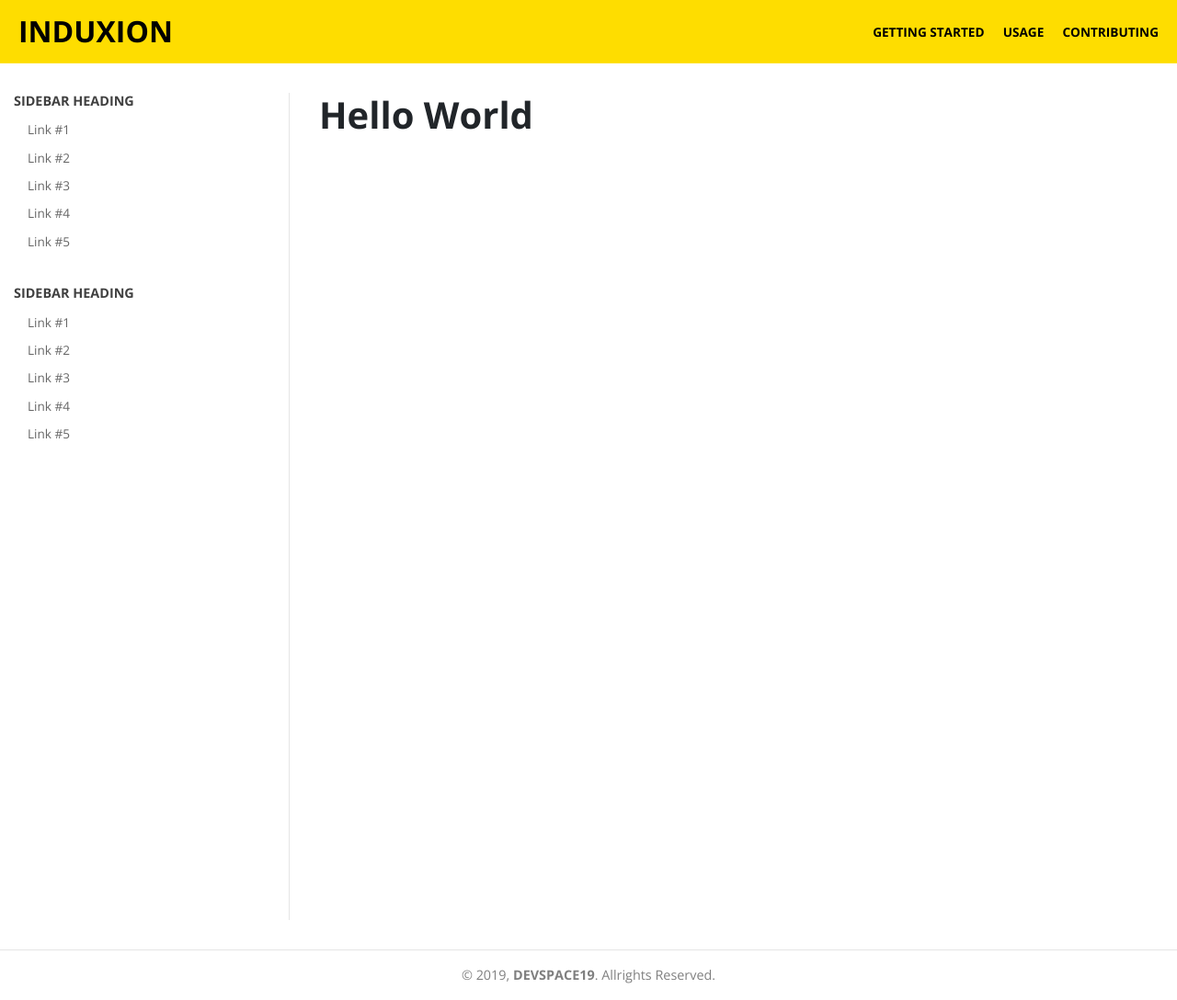
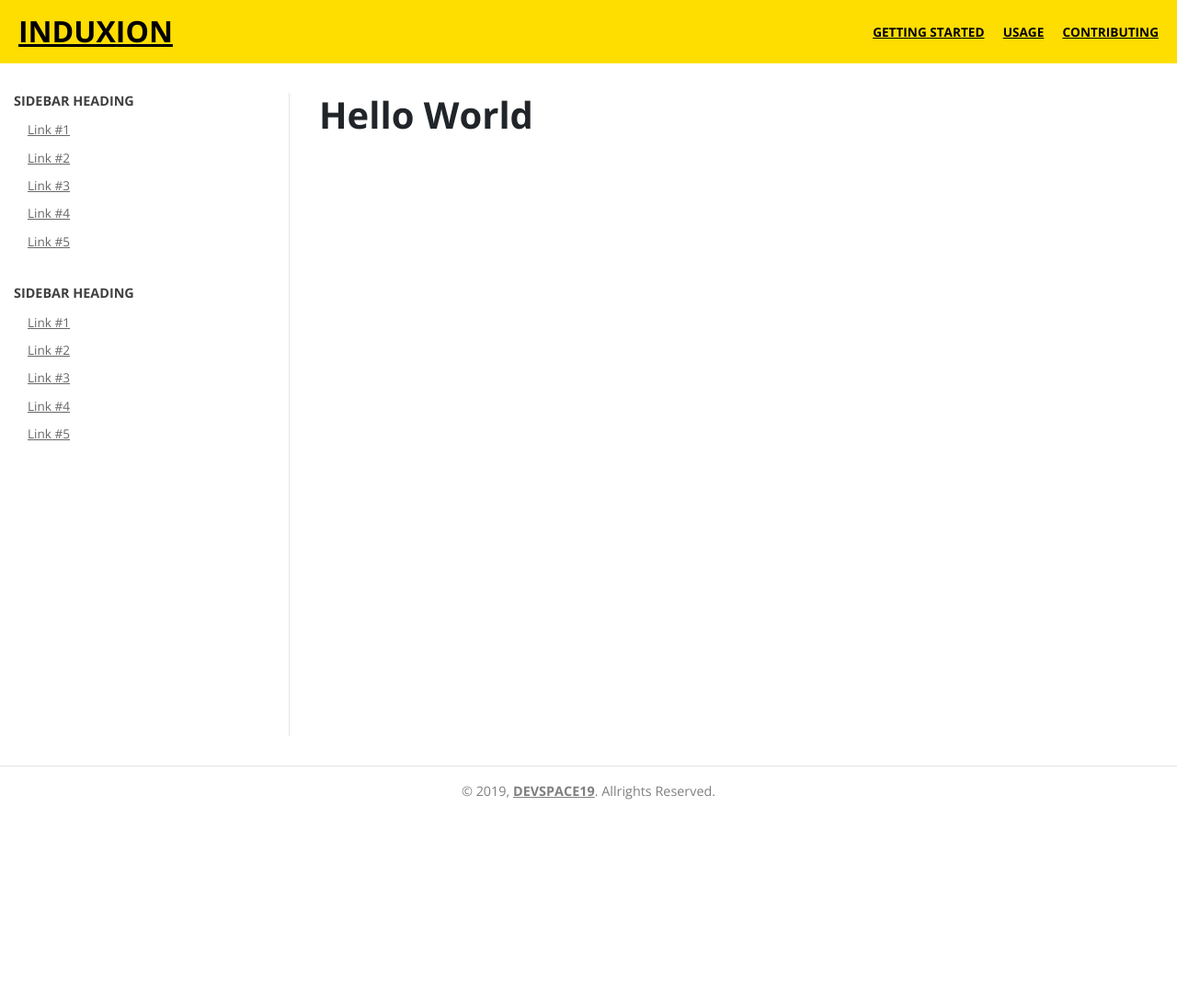
Before and after one commit to devspace19/induxion, a Jekyll site: the page built from docs/getting-started.md, in a window 1280 px wide. Shown: the whole page at 92% size. Built offline with Jekyll 4.4.1, drawn with Linux system fonts in a browser that asks for light colours; after the commit the page ends 900 px from its top, so only the background shows below that.

Commit message:
feat: update layout

```diff
--- a/docs/_styles/_base.scss
+++ b/docs/_styles/_base.scss
@@ -5,9 +5,11 @@ html {
 
 a {
     color: inherit;
+    text-decoration: underline;
 
     &:hover {
         color: inherit;
+        text-decoration: none;
     }
 }
 
--- /dev/null
+++ b/docs/_styles/_error.scss
@@ -0,0 +1,5 @@
+.Error {
+    text-align: center;
+    margin: 5rem auto;
+    min-height: calc(100vh - 150px - 10rem);
+}
--- a/docs/_styles/components/_content.scss
+++ b/docs/_styles/components/_content.scss
@@ -9,7 +9,7 @@
     }
 
     &__Container {
-        min-height: 100vh;
+        min-height: calc(100vh - 200px);
 
         @media (min-width: 768px) {
             padding: 0 2rem;
--- a/docs/_styles/main.scss
+++ b/docs/_styles/main.scss
@@ -4,6 +4,7 @@
 @import "vendors/bootstrap";
 
 @import "base";
+@import "error";
 @import "components/card";
 @import "components/content";
 @import "components/footer";
--- a/docs/_styles/vendors/bootstrap/_buttons.scss
+++ b/docs/_styles/vendors/bootstrap/_buttons.scss
@@ -1,4 +1,6 @@
 .btn {
+    text-decoration: none;
+
     &-outline-light {
         color: black;
         border-color: black;
--- a/docs/assets/css/main.css
+++ b/docs/assets/css/main.css
@@ -1,5 +1,7 @@
 @import url("https://fonts.googleapis.com/css?family=Open+Sans:300,400,700&display=swap");
 @import url("https://stackpath.bootstrapcdn.com/font-awesome/4.7.0/css/font-awesome.min.css");
+.btn {
+  text-decoration: none; }
   .btn-outline-light {
     color: black;
     border-color: black; }
@@ -7,7 +9,6 @@
       color: #fedd00 !important;
       background-color: black !important;
       border-color: transparent; }
-
   .btn-primary {
     background-color: #fedd00;
     border-color: transparent;
@@ -22,12 +23,19 @@ html {
   font-family: "Open Sans", sans-serif; }
 
 a {
-  color: inherit; }
+  color: inherit;
+  text-decoration: underline; }
   a:hover {
-    color: inherit; }
+    color: inherit;
+    text-decoration: none; }
 
 img {
   max-width: 100%; }
+
+.Error {
+  text-align: center;
+  margin: 5rem auto;
+  min-height: calc(100vh - 150px - 10rem); }
 
 .Card {
   margin-bottom: 2rem; }
@@ -48,7 +56,7 @@ img {
     .Content {
       flex-direction: row; } }
   .Content__Container {
-    min-height: 100vh; }
+    min-height: calc(100vh - 200px); }
     @media (min-width: 768px) {
       .Content__Container {
         padding: 0 2rem;
--- a/docs/gulpfile.js
+++ b/docs/gulpfile.js
@@ -1,15 +1,17 @@
 const { src, dest, watch } = require('gulp');
 const sass = require('gulp-sass');
+const touch = require('gulp-touch-cmd');
 
 const config = {
-    src: '_styles/main.scss',
+    src: '_styles/**/*.scss',
     dest: 'assets/css'
 };
 
 const SCSSTask = () => {
     return src(config.src)
         .pipe(sass().on('error', sass.logError))
-        .pipe(dest(config.dest));
+        .pipe(dest(config.dest))
+        .pipe(touch());
 };
 
 const defaultTask = cb => {
--- a/docs/package.json
+++ b/docs/package.json
@@ -8,10 +8,11 @@
     "gulp": "^4.0.2",
     "gulp-cli": "^2.2.0",
     "gulp-sass": "^4.0.2",
+    "gulp-touch-cmd": "^0.0.1",
     "node-sass": "^4.13.0"
   },
   "scripts": {
     "dev": "concurrently gulp yarn:serve",
-    "serve": "bundle exec jekyll serve"
+    "serve": "bundle exec jekyll serve --watch"
   }
 }
```
Also changed, not shown: docs/404.html (deleted, +0 -25 lines), docs/404.md (added, +8 -0 lines), docs/_layouts/error.html (added, +11 -0 lines), docs/usage/development.md (added, +5 -0 lines), docs/usage/index.md (added, +5 -0 lines), docs/usage/storage.md (added, +5 -0 lines). Lines whose indentation alone changed are shown as unchanged.
